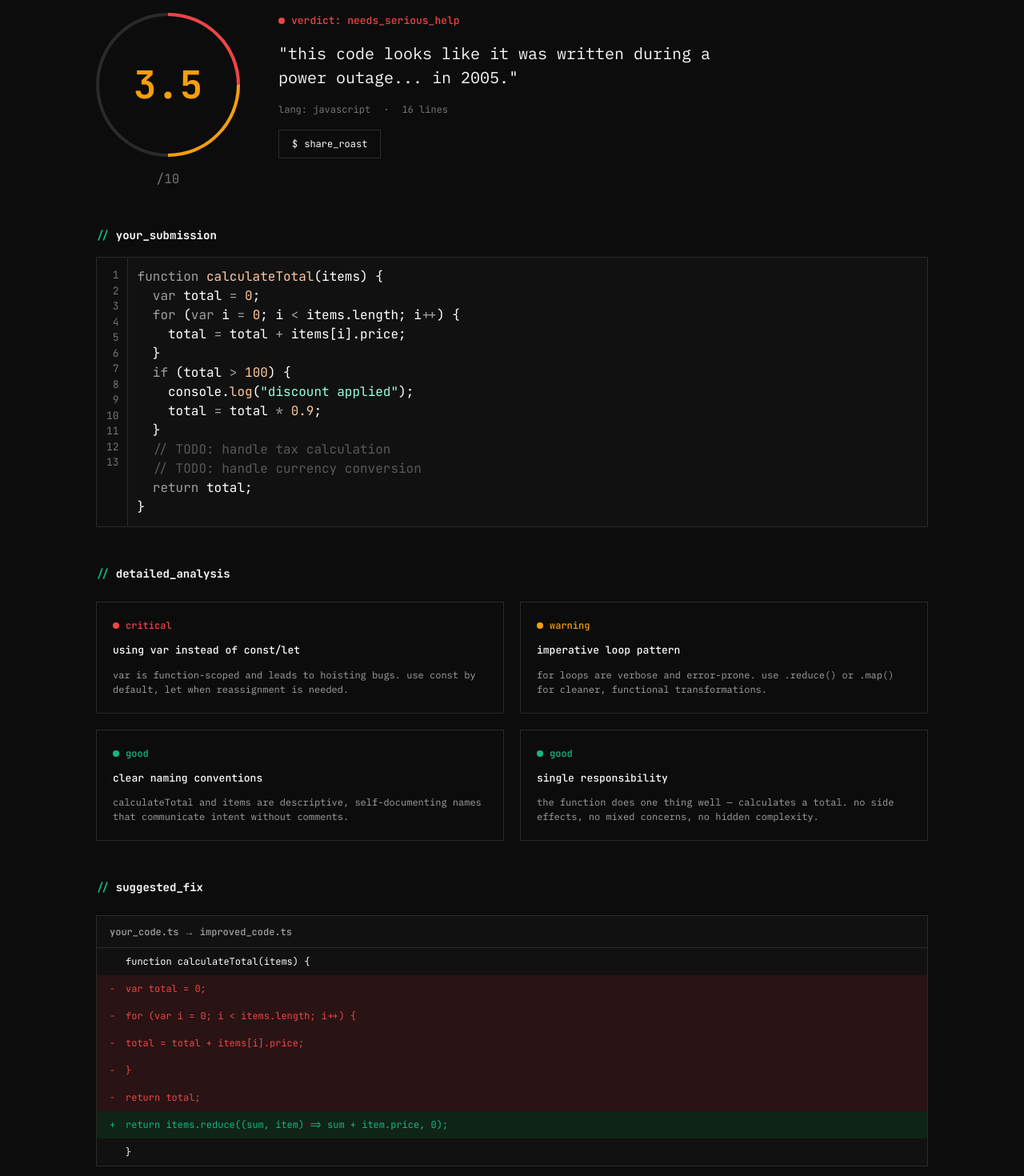
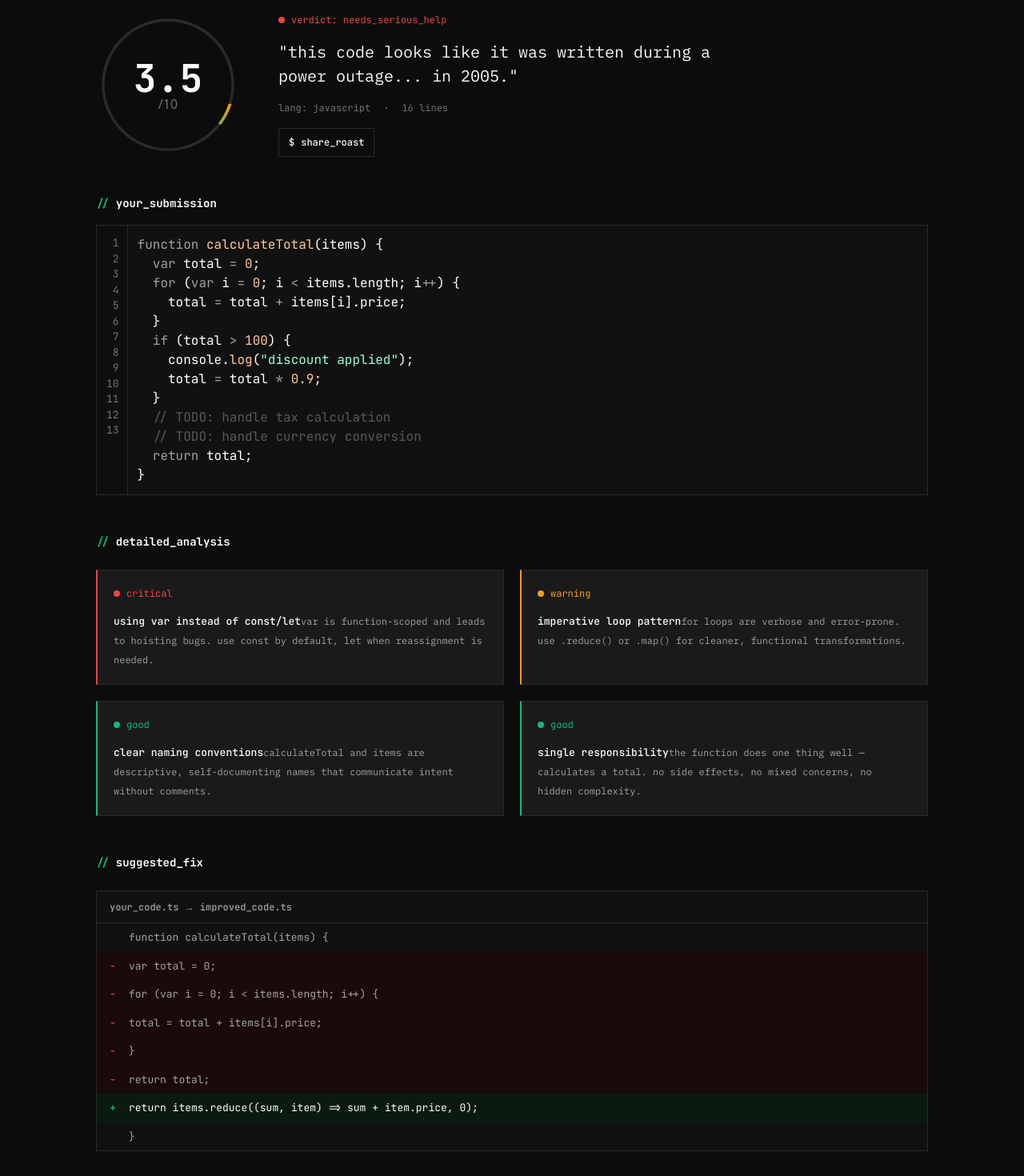
Before and after one commit to gabrielsrs/devroast, a Next.js app: page /roast/1 in a window 1280 px wide. Shown: the part 80-1550 px from the top of the page at 80% size. Built offline with nearby package versions, Linux system fonts and the light colour scheme.

Commit message:
refactor: use existing UI components in roast page

```diff
--- a/src/app/roast/[id]/page.tsx
+++ b/src/app/roast/[id]/page.tsx
@@ -1,4 +1,9 @@
+import { Badge } from "@/components/ui/badge";
+import { Button } from "@/components/ui/button";
+import { Card } from "@/components/ui/card";
 import { CodeBlock } from "@/components/ui/code-block";
+import { DiffLine } from "@/components/ui/diff-line";
+import { ScoreRing } from "@/components/ui/score-ring";
 
 interface RoastResultPageProps {
   params: Promise<{
@@ -29,25 +34,25 @@ const MOCK_ROAST_DATA = {
 }`,
   issues: [
     {
-      severity: "critical",
+      severity: "critical" as const,
       title: "using var instead of const/let",
       description:
         "var is function-scoped and leads to hoisting bugs. use const by default, let when reassignment is needed.",
     },
     {
-      severity: "warning",
+      severity: "warning" as const,
       title: "imperative loop pattern",
       description:
         "for loops are verbose and error-prone. use .reduce() or .map() for cleaner, functional transformations.",
     },
     {
-      severity: "good",
+      severity: "good" as const,
       title: "clear naming conventions",
       description:
         "calculateTotal and items are descriptive, self-documenting names that communicate intent without comments.",
     },
     {
-      severity: "good",
+      severity: "good" as const,
       title: "single responsibility",
       description:
         "the function does one thing well — calculates a total. no side effects, no mixed concerns, no hidden complexity.",
@@ -80,34 +85,10 @@ export default async function RoastResultPage({
     <div className="flex w-full flex-col gap-10 pb-16 pt-10">
       <div className="flex flex-col gap-12 px-20">
         <div className="flex items-start gap-12">
-          <div className="flex flex-col items-center gap-4">
-            <div className="relative flex h-[180px] w-[180px] items-center justify-center">
-              <div className="absolute h-[180px] w-[180px] rounded-full border-4 border-border" />
-              <div
-                className="absolute h-[180px] w-[180px] rounded-full border-4"
-                style={{
-                  borderColor: "transparent",
-                  borderTopColor: "#ef4444",
-                  borderRightColor: "#f59e0b",
-                  transform: "rotate(45deg)",
-                }}
-              />
-              <span className="font-jetbrains text-[48px] font-[700] text-accent-amber">
-                {data.score}
-              </span>
-            </div>
-            <span className="font-jetbrains text-[16px] text-text-tertiary">
-              /10
-            </span>
-          </div>
+          <ScoreRing score={parseFloat(data.score)} />
 
           <div className="flex flex-col items-start gap-4">
-            <div className="flex items-center gap-2">
-              <span className="h-2 w-2 rounded-full bg-accent-red" />
-              <span className="font-jetbrains text-[13px] font-[500] text-accent-red">
-                verdict: {data.verdict}
-              </span>
-            </div>
+            <Badge variant="needs_serious_help">verdict: {data.verdict}</Badge>
             <h1 className="max-w-[600px] font-ibm-plex-mono text-[20px] leading-[1.5] text-text-primary">
               {data.roastTitle}
             </h1>
@@ -122,13 +103,10 @@ export default async function RoastResultPage({
                 {data.lines} lines
               </span>
             </div>
-            <button
-              type="button"
-              className="flex items-center gap-2 rounded-none border border-border px-4 py-2 font-jetbrains text-[12px] text-text-primary hover:bg-border/50"
-            >
+            <Button variant="outline" size="sm">
               <span>$</span>
               <span>share_roast</span>
-            </button>
+            </Button>
           </div>
         </div>
 
@@ -160,39 +138,18 @@ export default async function RoastResultPage({
           </div>
           <div className="grid grid-cols-2 gap-5">
             {data.issues.map((issue) => (
-              <div
+              <Card
                 key={issue.title}
-                className="flex flex-col gap-3 rounded-none border border-border p-5"
+                status={issue.severity}
+                statusLabel={issue.severity}
               >
-                <div className="flex items-center gap-2">
-                  <span
-                    className={`h-2 w-2 rounded-full ${
-                      issue.severity === "critical"
-                        ? "bg-accent-red"
-                        : issue.severity === "warning"
-                          ? "bg-accent-amber"
-                          : "bg-accent-green"
-                    }`}
-                  />
-                  <span
-                    className={`font-jetbrains text-[12px] font-[500] ${
-                      issue.severity === "critical"
-                        ? "text-accent-red"
-                        : issue.severity === "warning"
-                          ? "text-accent-amber"
-                          : "text-accent-green"
-                    }`}
-                  >
-                    {issue.severity}
-                  </span>
-                </div>
                 <span className="font-jetbrains text-[13px] font-[500] text-text-primary">
                   {issue.title}
                 </span>
                 <span className="font-ibm-plex-mono text-[12px] leading-[1.5] text-text-secondary">
                   {issue.description}
                 </span>
-              </div>
+              </Card>
             ))}
           </div>
         </div>
@@ -212,72 +169,28 @@ export default async function RoastResultPage({
                 your_code.ts → improved_code.ts
               </span>
             </div>
-            <div className="flex flex-col">
-              <div className="flex px-4 py-2">
-                <span className="w-5 font-jetbrains text-[12px] text-text-tertiary">
-                  {"  "}
-                </span>
-                <span className="font-jetbrains text-[12px] text-text-primary">
+            <DiffLine variant="context">
               function calculateTotal(items) {"{"}
-                </span>
-              </div>
-              <div className="flex bg-red-500/10 px-4 py-2">
-                <span className="w-5 font-jetbrains text-[12px] text-accent-red">
-                  -{" "}
-                </span>
-                <span className="font-jetbrains text-[12px] text-accent-red">
+            </DiffLine>
+            <DiffLine variant="removed" prefix="-">
               var total = 0;
-                </span>
-              </div>
-              <div className="flex bg-red-500/10 px-4 py-2">
-                <span className="w-5 font-jetbrains text-[12px] text-accent-red">
-                  -{" "}
-                </span>
-                <span className="font-jetbrains text-[12px] text-accent-red">
+            </DiffLine>
+            <DiffLine variant="removed" prefix="-">
               for (var i = 0; i &lt; items.length; i++) {"{"}
-                </span>
-              </div>
-              <div className="flex bg-red-500/10 px-4 py-2">
-                <span className="w-5 font-jetbrains text-[12px] text-accent-red">
-                  -{" "}
-                </span>
-                <span className="font-jetbrains text-[12px] text-accent-red">
+            </DiffLine>
+            <DiffLine variant="removed" prefix="-">
               total = total + items[i].price;
-                </span>
-              </div>
-              <div className="flex bg-red-500/10 px-4 py-2">
-                <span className="w-5 font-jetbrains text-[12px] text-accent-red">
-                  -{" "}
-                </span>
-                <span className="font-jetbrains text-[12px] text-accent-red">
+            </DiffLine>
+            <DiffLine variant="removed" prefix="-">
               {"}"}
-                </span>
-              </div>
-              <div className="flex bg-red-500/10 px-4 py-2">
-                <span className="w-5 font-jetbrains text-[12px] text-accent-red">
-                  -{" "}
-                </span>
-                <span className="font-jetbrains text-[12px] text-accent-red">
+            </DiffLine>
+            <DiffLine variant="removed" prefix="-">
               return total;
-                </span>
-              </div>
-              <div className="flex bg-green-500/10 px-4 py-2">
-                <span className="w-5 font-jetbrains text-[12px] text-accent-green">
-                  +{" "}
-                </span>
-                <span className="font-jetbrains text-[12px] text-accent-green">
+            </DiffLine>
+            <DiffLine variant="added" prefix="+">
               return items.reduce((sum, item) =&gt; sum + item.price, 0);
-                </span>
-              </div>
-              <div className="flex px-4 py-2">
-                <span className="w-5 font-jetbrains text-[12px] text-text-tertiary">
-                  {"  "}
-                </span>
-                <span className="font-jetbrains text-[12px] text-text-primary">
-                  {"}"}
-                </span>
-              </div>
-            </div>
+            </DiffLine>
+            <DiffLine variant="context">{"}"}</DiffLine>
           </div>
         </div>
       </div>
```
Lines whose indentation alone changed are shown as unchanged.
